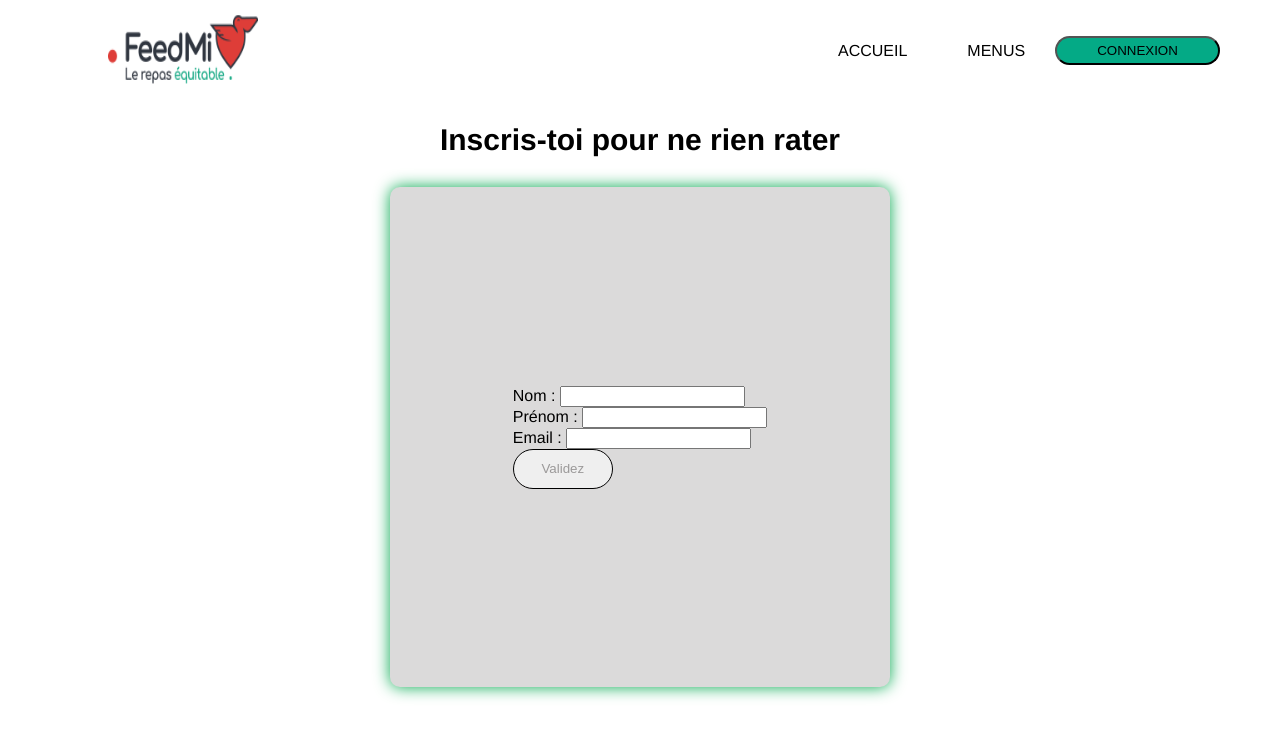
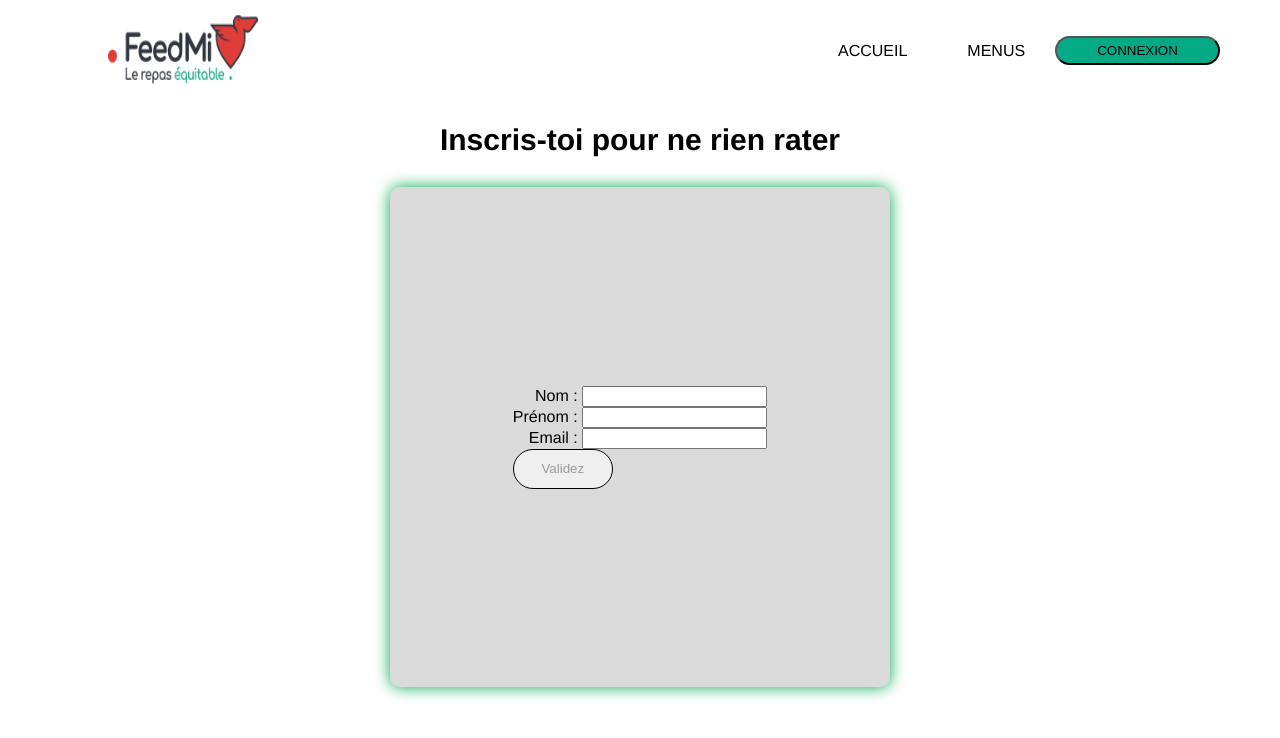
Before and after one commit to Deflandrenassim/Feedmi, a Vue app: page /Connexion in a window 1280 px wide. Shown: the top 738 px of the page. Built offline with nearby package versions, Linux system fonts and the light colour scheme.

Commit message:
connexion

```diff
--- a/src/components/Caroussel.vue
+++ b/src/components/Caroussel.vue
@@ -32,9 +32,7 @@ export default {
       Carousel,
       Slide
   },
-  methods : {
 
-  }
 }
 
 </script>
--- a/src/components/Connexion/Login.vue
+++ b/src/components/Connexion/Login.vue
@@ -4,6 +4,7 @@
    <div id="container-card">
        <div class="container-form">
       <form class="formulaire">
+        <div class="container-name">
         <div class="nom">
           <span> Nom : </span>
           <label for="name"></label>
@@ -18,6 +19,7 @@
           <span> Email : </span>
           <label for="mail"></label>
           <input type="email" id="mail" name="user_mail" />
+        </div>
         </div>
         <div>
           <button class="valider">Validez</button>
@@ -63,6 +65,12 @@ h3{
   border-radius: 10px;
 
 }
+.container-name{
+    display: flex;
+    justify-content: center;
+    flex-direction: column;
+    align-items: flex-end;
+}
 .formulaire {
   display: flex;
   flex-direction: column;
--- a/src/components/Menu/Menu.vue
+++ b/src/components/Menu/Menu.vue
@@ -1,6 +1,6 @@
 <template>
   <div>
-      Choisit ton Menu
+
   </div>
 </template>
 
```
Also changed, not shown: src/components/Map/Maps.vue (+0 -13 lines).
